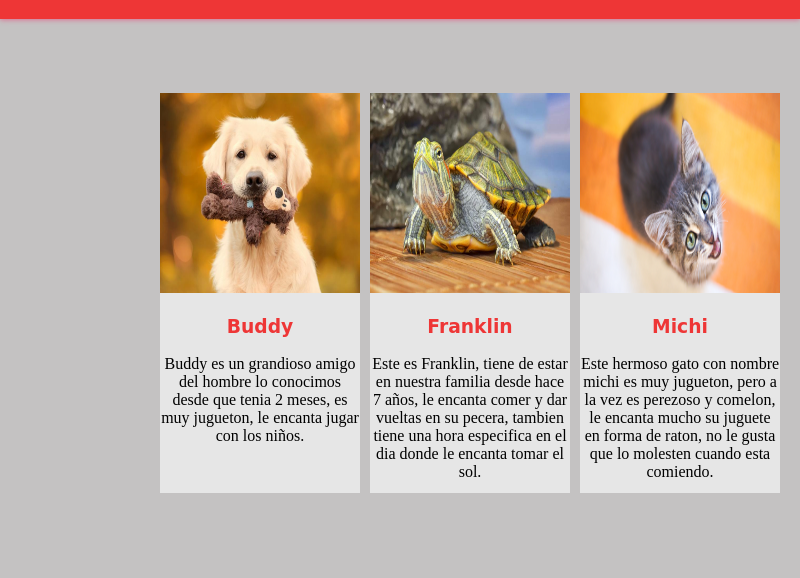
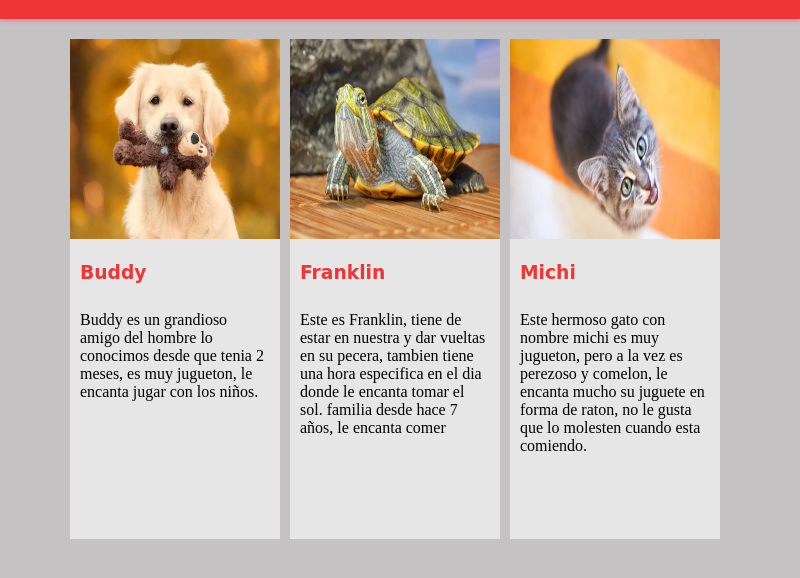
Before and after one commit to Carloscuadra1400/examen-ejercicio-1, an Electron app: page index.html in a window 800 px wide. Shown: the part 62-640 px from the top of the page. Drawn offline with Linux system fonts and the light colour scheme.

Commit message:
Arreglando el texto

```diff
--- a/index.html
+++ b/index.html
@@ -9,7 +9,7 @@
     <menu>
       <h1>A conocer sobre nuestras mascotas</h1>
     </menu>
-    <br>
+
     <div class="contenedor">
       <div class="casilla">
         <img src="./imagenes/buddy.jpg">
@@ -25,11 +25,11 @@
         <img src="./imagenes/Franklin.jpg" >
         <h3>Franklin</h3>
         <p>
-          Este es Franklin, tiene de estar en nuestra
-          familia desde hace 7 años, le encanta comer
-          y dar vueltas en su pecera, tambien tiene una
-          hora especifica en el dia donde le encanta
-          tomar el sol.
+           Este es Franklin, tiene de estar en nuestra
+           y dar vueltas en su pecera, tambien tiene una
+           hora especifica en el dia donde le encanta
+           tomar el sol.
+           familia desde hace 7 años, le encanta comer
         </p>
       </div>
       <div class="casilla">
--- a/main.css
+++ b/main.css
@@ -17,23 +17,28 @@ menu h1{
 }
 .contenedor{
     display: flex;
-    justify-content: space-around;
-    text-align: center;
-    margin: 20%;
-    margin-top: 5%;
+    justify-content: center;
+
+    margin-top: 20px;
 }
 
 .casilla img{
     height: 200px;
-    width: 200px;
+    width: 210px;
 }
 .casilla h3{
+    padding-left: 10px;
     font-family: cursive;
     color: rgb(238, 54, 54);
 }
 .casilla{
-    height: 400px;
-    width: 200px;
+    height: 500px;
+    width: 210px;
     background-color: rgb(230, 230, 230);
     margin-right: 10px;
+    text-align: start;
 }
+
+.casilla p{
+    padding: 10px;
+}
```
